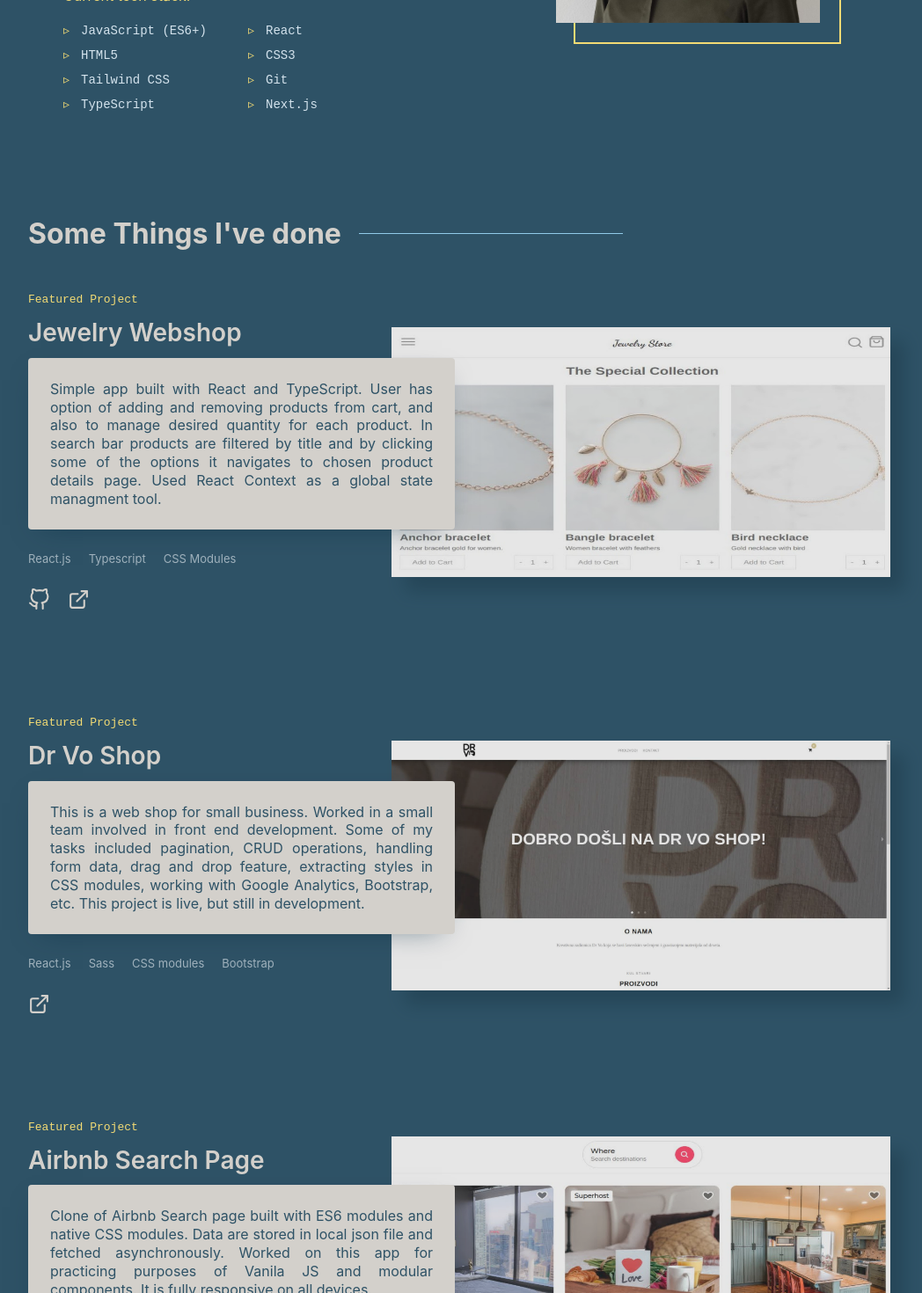
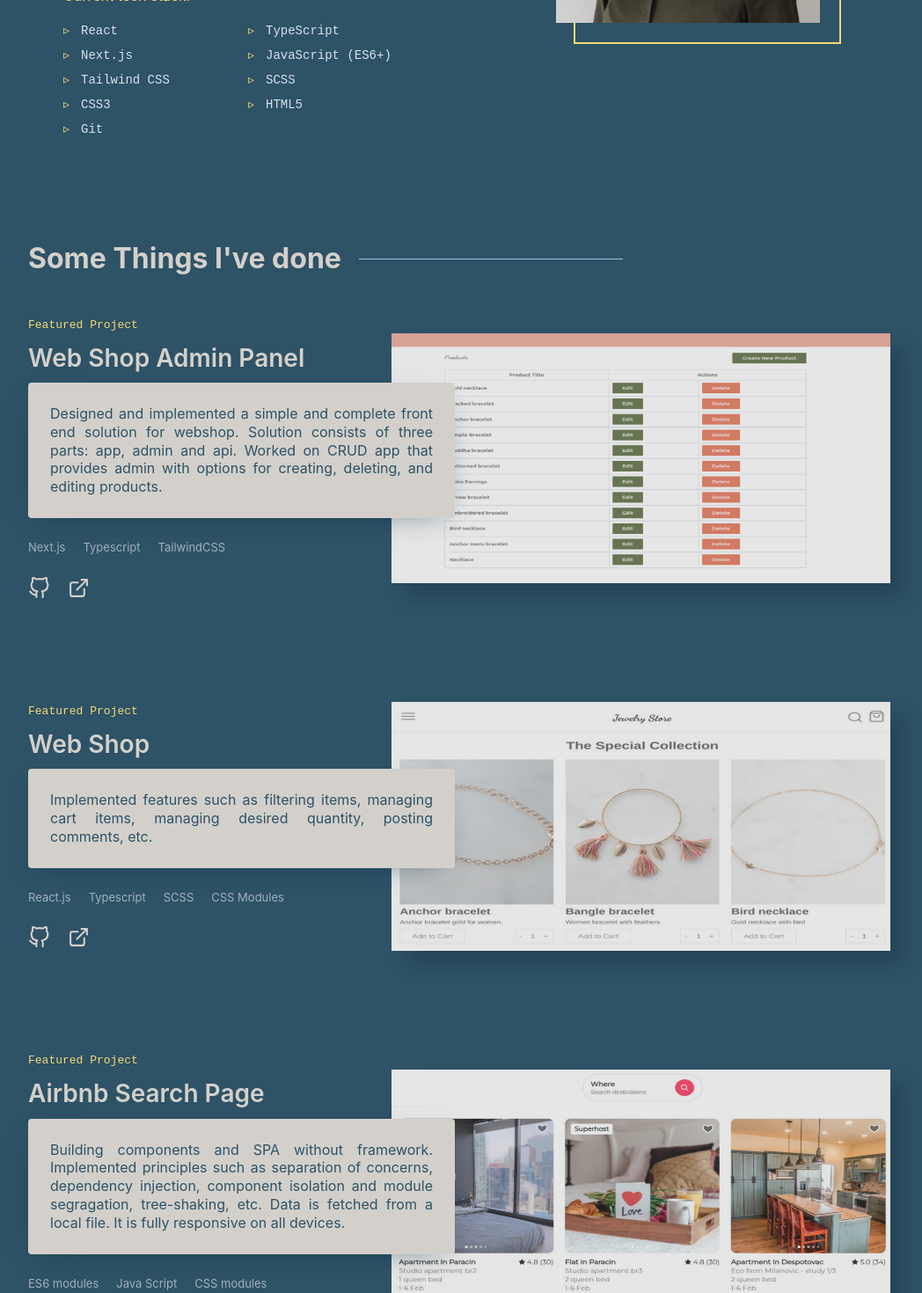
Before and after one commit to andjared/portfolio, a React (Create React App) app: page / in a window 1280 px wide. Shown: the part 1280-2750 px from the top of the page at 88% size, without its empty margins (118-1166 px from the left). Built offline with nearby package versions, Linux system fonts and the light colour scheme.

Commit message:
add new projects

```diff
--- a/src/components/AboutMe/index.js
+++ b/src/components/AboutMe/index.js
@@ -31,14 +31,15 @@ export default function AboutMe() {
           </div>
 
           <ul className={styles.list}>
-            <li>JavaScript (ES6+)</li>
             <li>React</li>
-            <li>HTML5</li>
-            <li>CSS3</li>
-            <li>Tailwind CSS</li>
-            <li>Git</li>
             <li>TypeScript</li>
             <li>Next.js</li>
+            <li>JavaScript (ES6+)</li>
+            <li>Tailwind CSS</li>
+            <li>SCSS</li>
+            <li>CSS3</li>
+            <li>HTML5</li>
+            <li>Git</li>
           </ul>
         </div>
         <div className={styles.image}>
--- a/src/components/Projects/data.js
+++ b/src/components/Projects/data.js
@@ -1,15 +1,38 @@
 export const data = [
   {
+    img: require("../../assets/admin.png"),
+    title: "Web Shop Admin Panel",
+    description: `
+    Designed and implemented a simple and complete front end solution for webshop. Solution consists of three parts: app, admin and api.
+    Worked on CRUD app that provides admin with options for creating, deleting, and editing products.
+    `,
+    tech: ["Next.js", "Typescript", "TailwindCSS"],
+
+    github: "https://github.com/andjared/webshop_admin_panel",
+  },
+  {
     img: require("../../assets/webshop.jpg"),
-    title: "Jewelry Webshop",
+    title: "Web Shop",
     description: `
-             Simple app built with React and TypeScript. User has option of adding and removing products from cart, and also to manage desired quantity for each product. In search bar products are filtered by title and by clicking some of the options it navigates to chosen product details page. Used React Context as a global state managment tool.
-            `,
-    tech: ["React.js", "Typescript", "CSS Modules"],
+    Implemented features such as filtering items, managing cart items, managing desired quantity, posting comments, etc. `,
+
+    tech: ["React.js", "Typescript", "SCSS", "CSS Modules"],
 
     github: "https://github.com/andjared/typescript_react_webshop",
     web: "https://andjared.github.io/typescript_react_webshop/",
   },
+  {
+    img: require("../../assets/airbnb.jpg"),
+    title: "Airbnb Search Page",
+    description: `Building components and SPA without framework. Implemented principles such as separation of concerns, dependency injection, component isolation and module segragation, tree-shaking, etc. Data is fetched from a local file. It is fully responsive on all devices.
+
+            `,
+    tech: ["ES6 modules", "Java Script", "CSS modules"],
+
+    github: "https://github.com/andjared/js-modules",
+    web: "https://andjared.github.io/js-modules/",
+  },
+
   {
     img: require("../../assets/drvo.jpg"),
     title: "Dr Vo Shop",
@@ -18,17 +41,6 @@ export const data = [
            `,
     tech: ["React.js", "Sass", "CSS modules", "Bootstrap"],
     web: "https://drvoshop.com/",
-  },
-  {
-    img: require("../../assets/airbnb.jpg"),
-    title: "Airbnb Search Page",
-    description: `
-            Clone of Airbnb Search page built with ES6 modules and native CSS modules. Data are stored in local json file and fetched asynchronously. Worked on this app for practicing purposes of Vanila JS and modular components. It is fully responsive on all devices.
-            `,
-    tech: ["ES6 modules", "Java Script", "CSS3", "HTML5"],
-
-    github: "https://github.com/andjared/js-modules",
-    web: "https://andjared.github.io/js-modules/",
   },
   {
     img: require("../../assets/landessence.jpg"),
```
Also changed, not shown: src/assets/admin.png (added).
